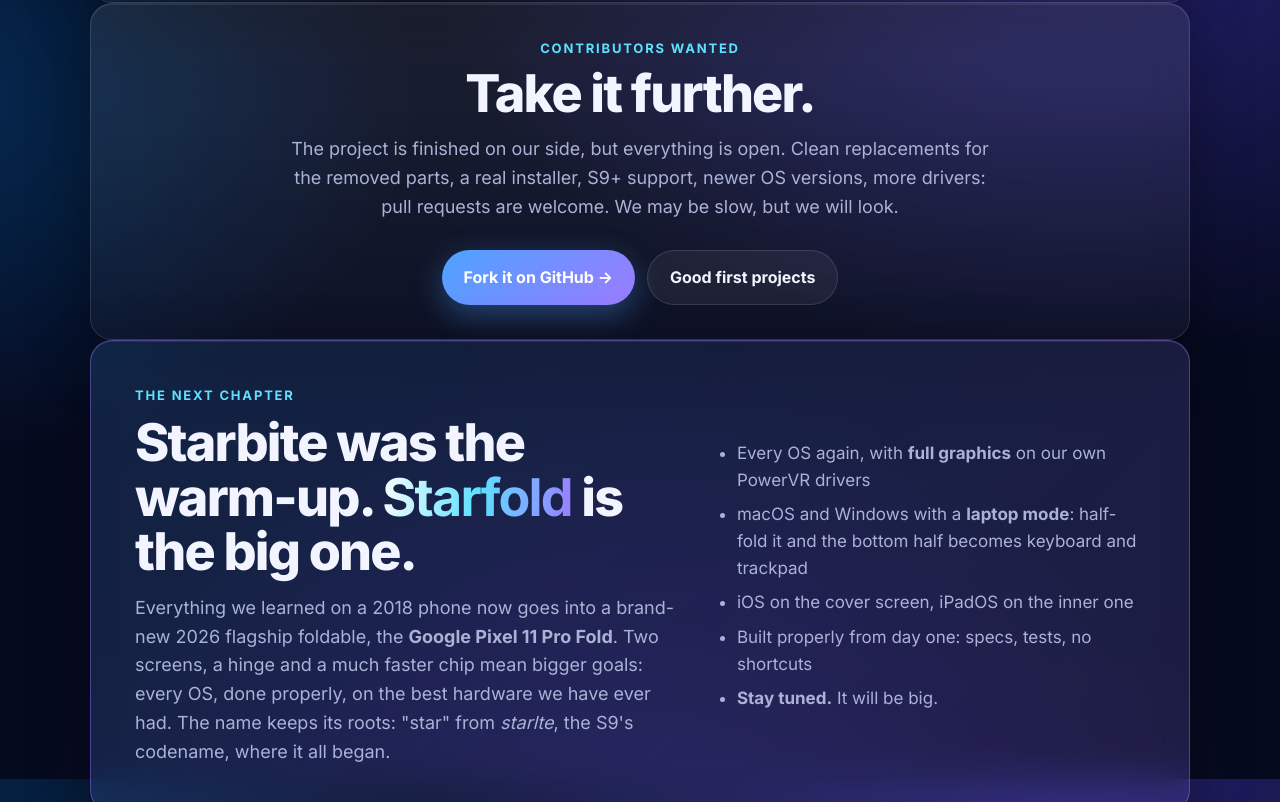
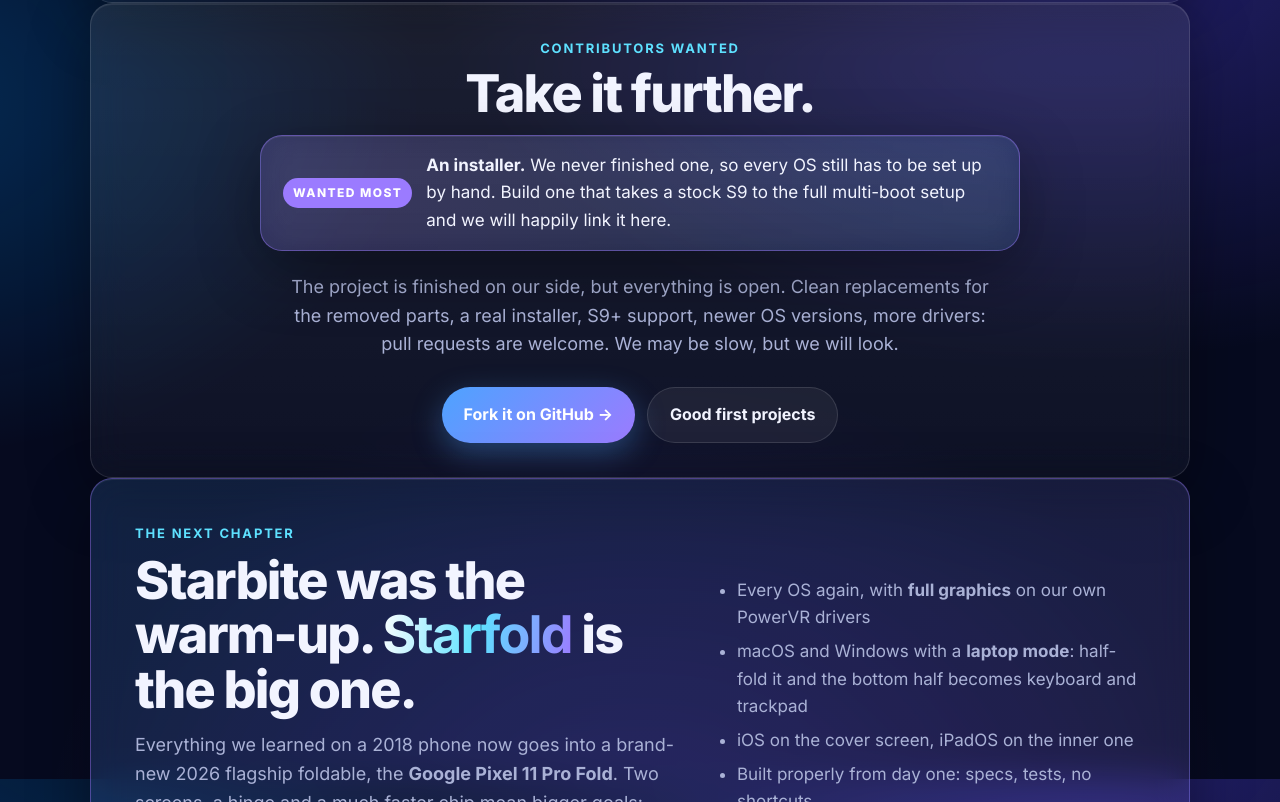
Before and after one commit to starbite-project/starbite-project.github.io, a plain HTML site: page index.html in a window 1280 px wide. Shown: the part 7221-8023 px from the top of the page. Drawn offline with Linux system fonts and the light colour scheme.

Commit message:
Contribute: an installer is wanted most

```diff
--- a/index.html
+++ b/index.html
@@ -338,6 +338,7 @@ footer p{max-width:760px;margin:8px auto}
   <div class="box glass" style="padding:34px;text-align:center">
     <div class="kicker">Contributors wanted</div>
     <h2 style="margin-top:8px">Take it further.</h2>
+    <div class="teaser glass" style="max-width:760px;margin:0 auto 22px;text-align:left"><span class="tk">Wanted most</span><span><b>An installer.</b> We never finished one, so every OS still has to be set up by hand. Build one that takes a stock S9 to the full multi-boot setup and we will happily link it here.</span></div>
     <p class="intro" style="margin:0 auto 22px">The project is finished on our side, but everything is open. Clean replacements for the removed parts, a real installer, S9+ support, newer OS versions, more drivers: pull requests are welcome. We may be slow, but we will look.</p>
     <div class="cta" style="justify-content:center"><a class="btn p" href="https://github.com/starbite-project/starbite">Fork it on GitHub →</a><a class="btn s" href="https://github.com/starbite-project/starbite#known-gaps">Good first projects</a></div>
   </div>
```
